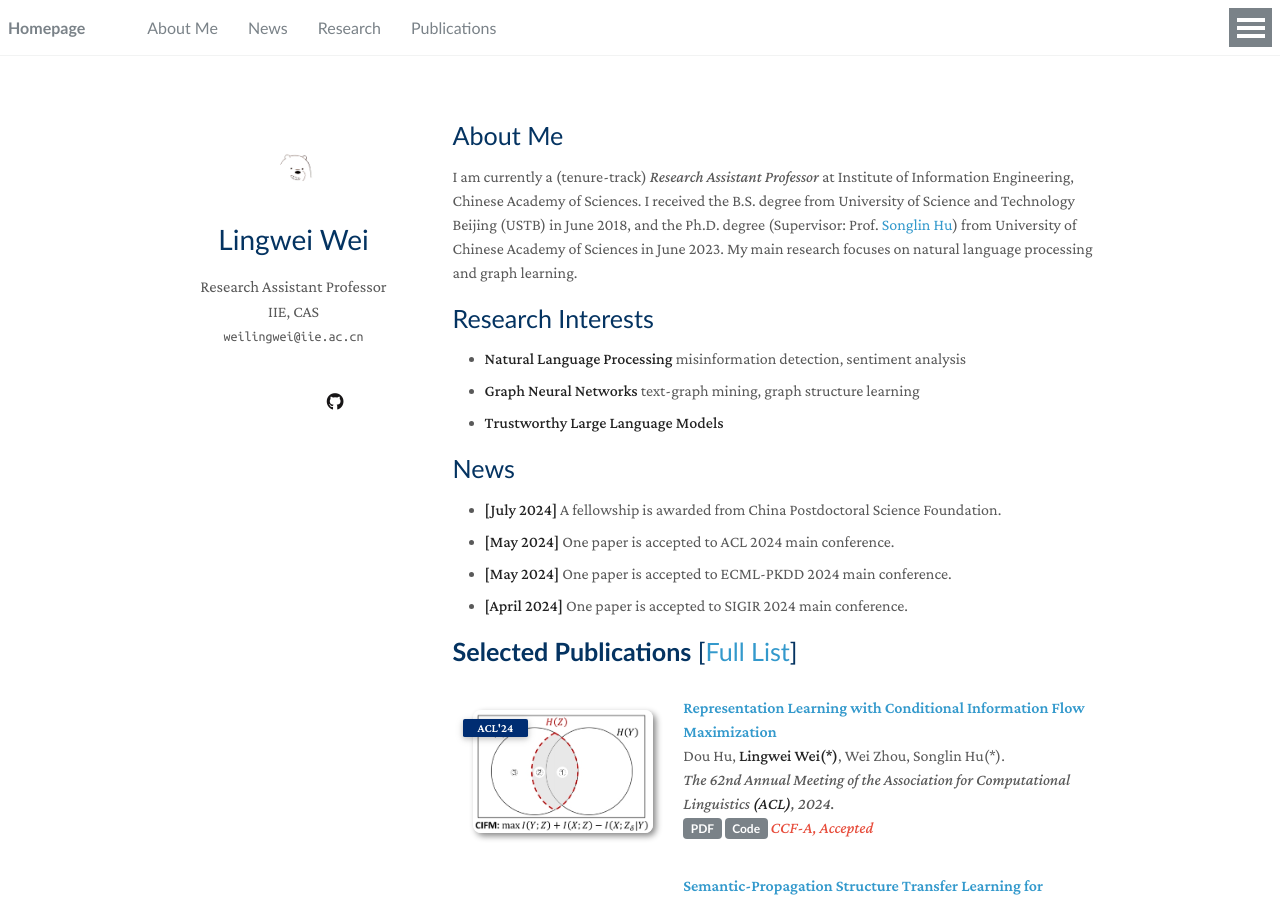
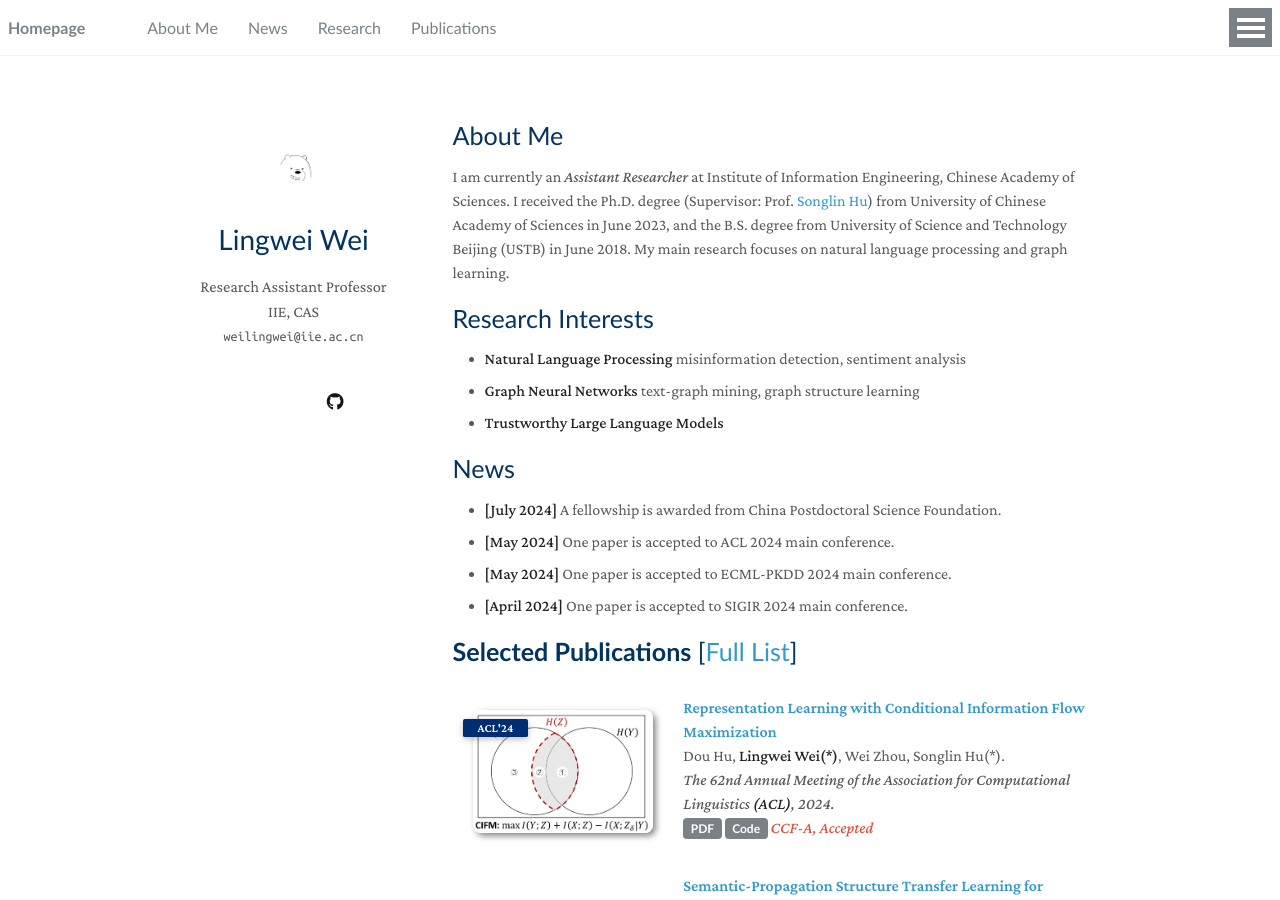
Before and after one commit to weilingwei96/weilingwei96.github.io, a Jekyll site: the page built from index.md, in a window 1280 px wide and 900 px high. Built offline with Jekyll 4.4.1, drawn with Linux system fonts in a browser that asks for light colours; nearby versions of some CDN libraries; a style sheet for code colours, icons or effects is not loaded; our own code applies the rules of GitHub Pages for plain Markdown files.

Commit message:
Update index.md

```diff
--- a/index.md
+++ b/index.md
@@ -4,12 +4,9 @@ layout: homepage
 
 ## About Me
 
-I am currently a (tenure-track) *Research Assistant Professor* at Institute of Information Engineering, Chinese Academy of Sciences.
-I received the B.S. degree from University of Science and Technology Beijing (USTB) in June 2018,
-and the Ph.D. degree (Supervisor: Prof. [Songlin Hu](https://people.ucas.edu.cn/~husonglin)) from University of Chinese Academy of Sciences in June 2023.
+I am currently an *Assistant Researcher* at Institute of Information Engineering, Chinese Academy of Sciences.
+I received the Ph.D. degree (Supervisor: Prof. [Songlin Hu](https://people.ucas.edu.cn/~husonglin)) from University of Chinese Academy of Sciences in June 2023, and the B.S. degree from University of Science and Technology Beijing (USTB) in June 2018.
 My main research focuses on natural language processing and graph learning.
-
-
 
 
 ## Research Interests
```
